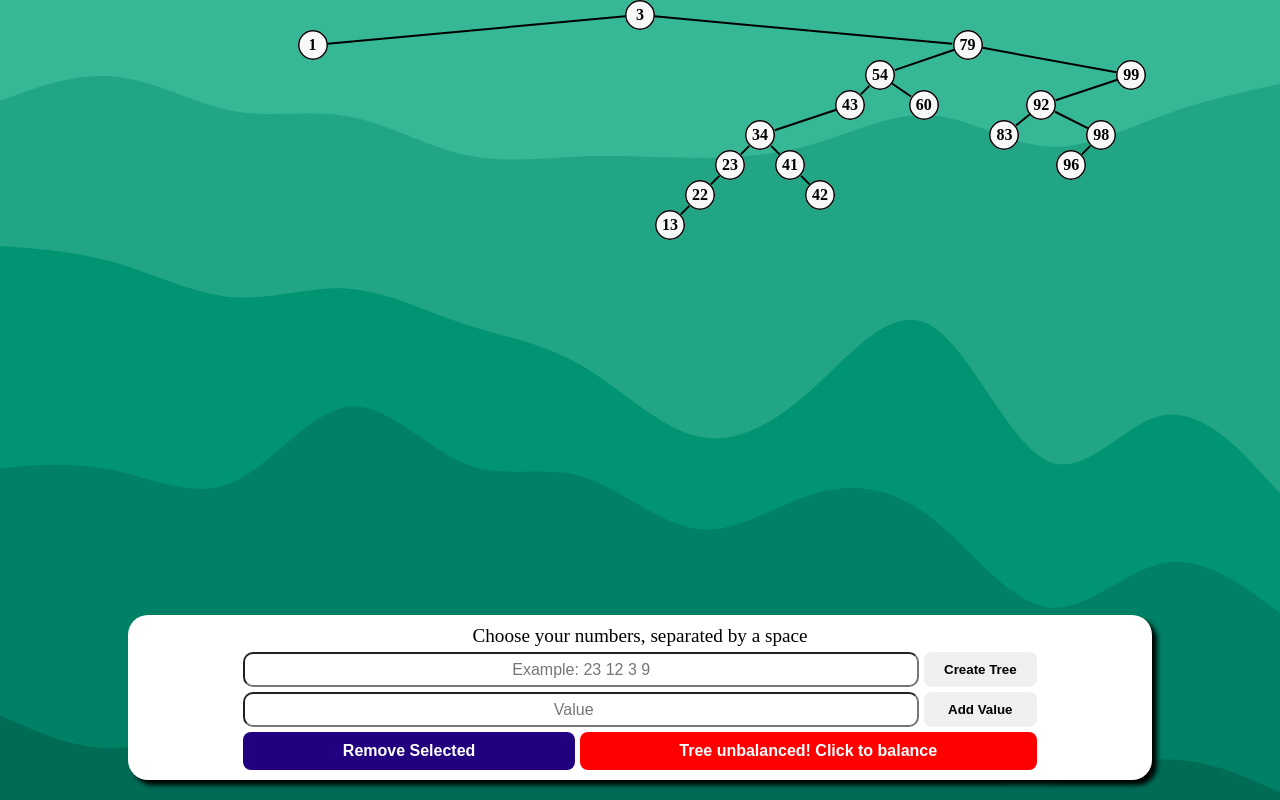
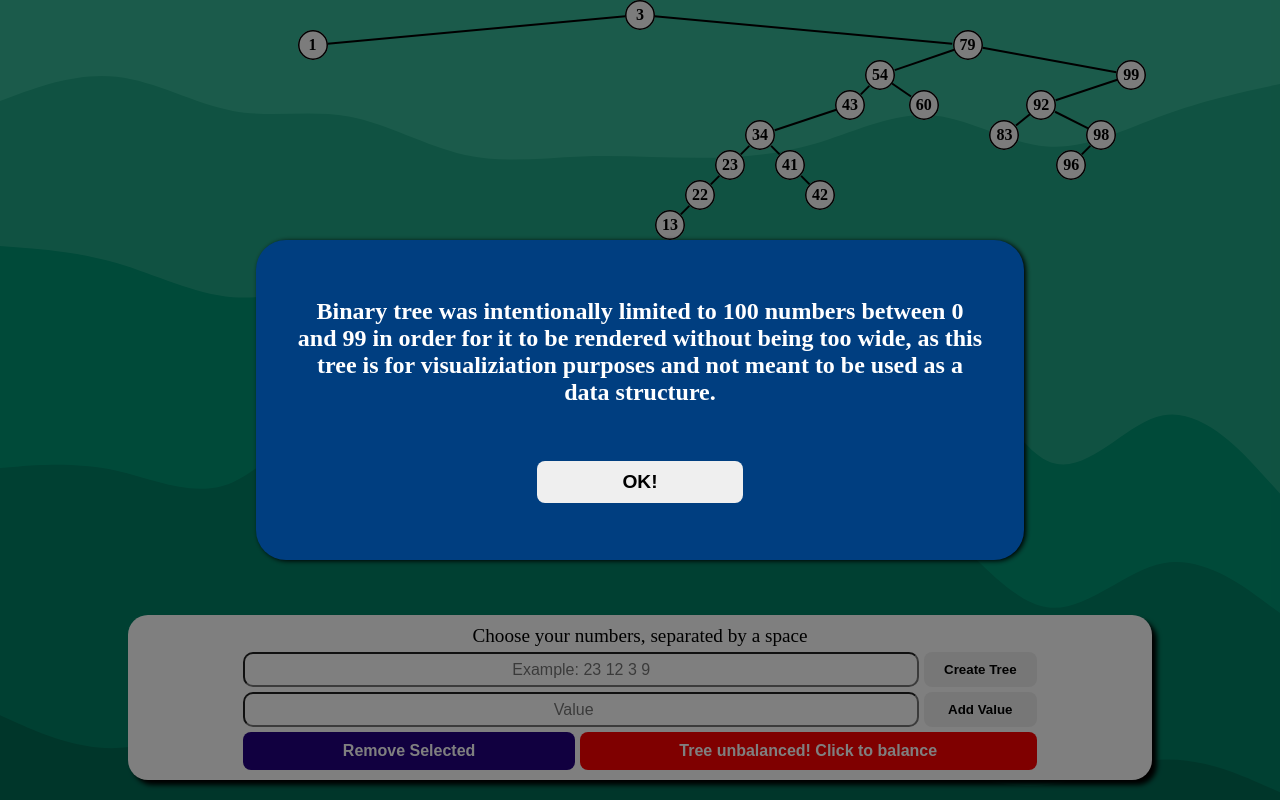
Before and after one commit to Mclilzee/binary-tree-ts, a website built with webpack: page dist/index.html in a window 1280 px wide. Built offline with nearby package versions, Linux system fonts and the light colour scheme.

Commit message:
Uncomment disclaimer message

```diff
--- a/dist/index.html
+++ b/dist/index.html
@@ -23,15 +23,15 @@
     <button class="remove-button">Remove Selected</button>
     <button class="balance-button"></button>
   </div>
-  <!-- <div class="disclaimer-display"> -->
-  <!--   <div class="box"> -->
-  <!--     <div class="message">Binary tree was intentionally limited to 100 numbers between 0 and 99 in order for -->
-  <!--       it to be rendered without being -->
-  <!--       too wide, as this tree is for visualiziation purposes and not meant to be used as a data structure. -->
-  <!--     </div> -->
-  <!--     <button class="confirm">OK!</button> -->
-  <!--   </div> -->
-  <!-- </div> -->
+  <div class="disclaimer-display">
+    <div class="box">
+      <div class="message">Binary tree was intentionally limited to 100 numbers between 0 and 99 in order for
+        it to be rendered without being
+        too wide, as this tree is for visualiziation purposes and not meant to be used as a data structure.
+      </div>
+      <button class="confirm">OK!</button>
+    </div>
+  </div>
   <div class="lines-container"></div>
 </body>
 
```
